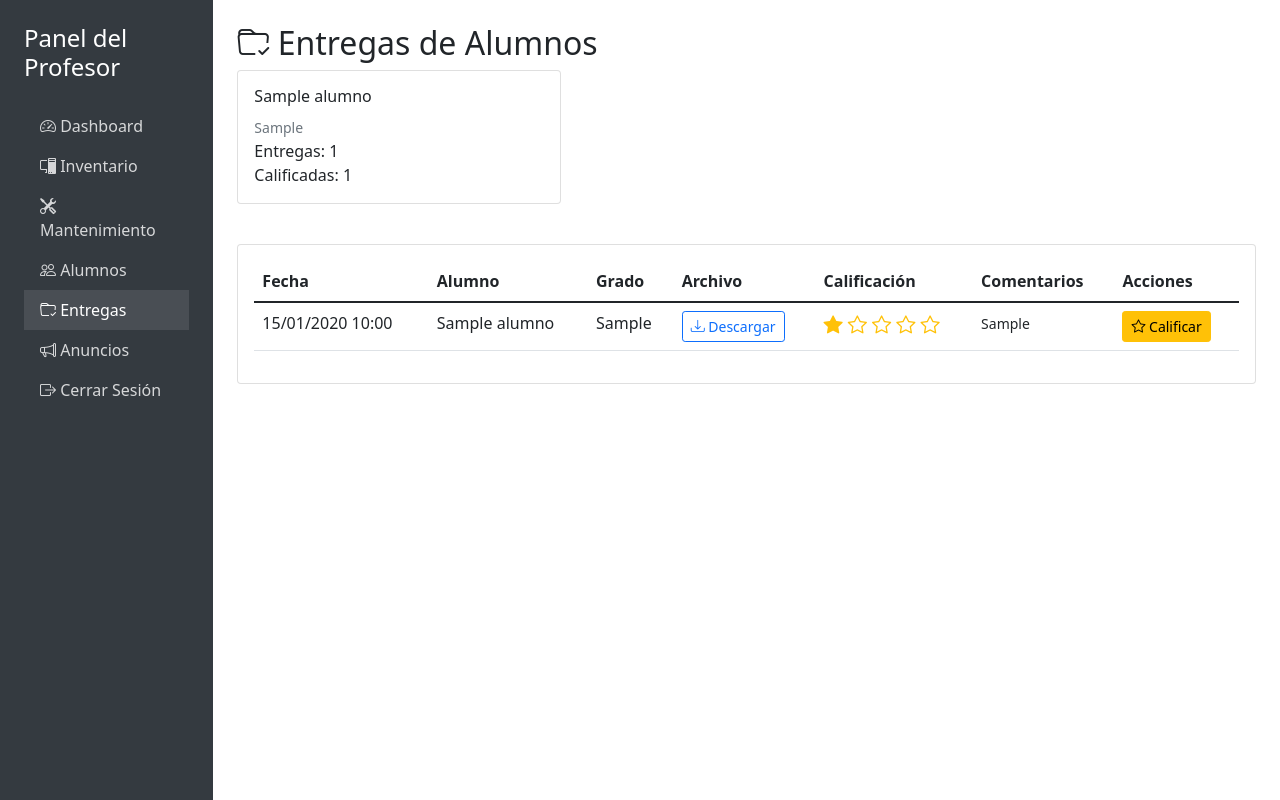
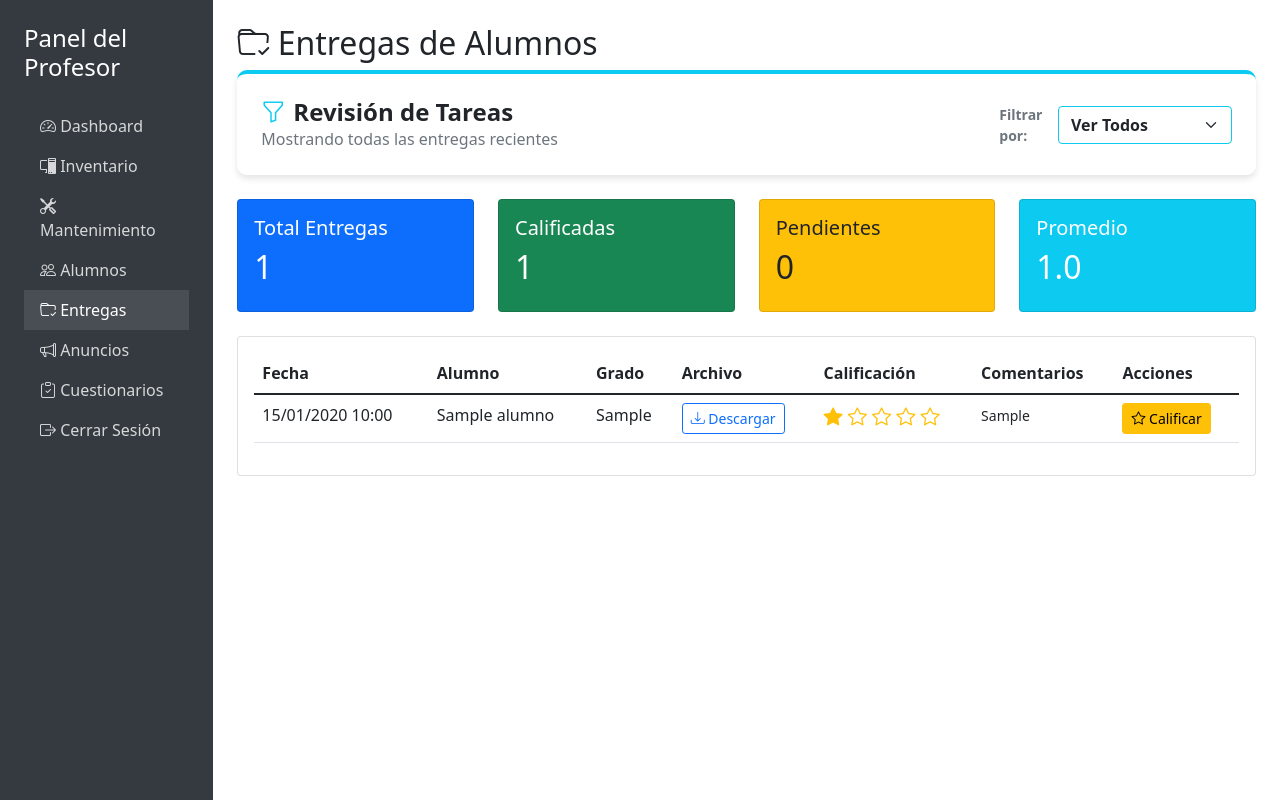
Before and after one commit to vicmvg/taller-computoV2, a Flask app: page /admin/alumnos/entregas in a window 1280 px wide. Run offline with Flask 3, Linux system fonts and the light colour scheme; the visitor is signed in with stand-in values (Sample User, id 1); tables that the repository leaves empty hold one stand-in row (values such as "Sample post").

Commit message:
filtro tareas

```diff
--- a/app.py
+++ b/app.py
@@ -1348,6 +1348,31 @@ def eliminar_plataforma(id):
     flash('Plataforma eliminada.', 'warning')
     return redirect(url_for('gestionar_plataformas'))
 
+# --- GESTIÓN DE ENTREGAS (CON FILTRO) ---
+
+@app.route('/admin/entregas')
+def gestionar_entregas():
+    if 'user' not in session or session.get('tipo_usuario') != 'profesor':
+        return redirect(url_for('login'))
+
+    # 1. Capturamos el filtro de la URL (Ej: ?grado=6A)
+    filtro = request.args.get('grado')
+
+    # 2. Iniciamos la consulta uniendo Entregas con Alumnos
+    # (Necesitamos 'join' para saber el grado del alumno que mandó la tarea)
+    query = EntregaAlumno.query.join(UsuarioAlumno)
+
+    # 3. Aplicamos el filtro si existe
+    if filtro and filtro != 'Todos':
+        query = query.filter(UsuarioAlumno.grado_grupo == filtro)
+
+    # 4. Ordenamos: Primero las más recientes
+    entregas = query.order_by(EntregaAlumno.fecha_entrega.desc()).all()
+
+    return render_template('admin/entregas.html',
+                         entregas=entregas,
+                         filtro_actual=filtro)
+
 # --- RUTA PARA SERVIR ARCHIVOS LOCALES (IMPORTANTE) ---
 # Esta ruta permite ver las imágenes si están guardadas en tu PC
 @app.route('/uploads/<filename>')
--- a/templates/admin/entregas_alumnos.html
+++ b/templates/admin/entregas_alumnos.html
@@ -22,6 +22,12 @@
         .star-rating {
             color: #ffc107;
             font-size: 1.2em;
+        }
+        .glass-card {
+            background: rgba(255, 255, 255, 0.9);
+            backdrop-filter: blur(10px);
+            border-radius: 10px;
+            box-shadow: 0 4px 6px rgba(0, 0, 0, 0.1);
         }
     </style>
 </head>
@@ -54,13 +60,18 @@
                             </a>
                         </li>
                         <li class="nav-item">
-                            <a class="nav-link active" href="{{ url_for('ver_entregas_alumnos') }}">
+                            <a class="nav-link active" href="{{ url_for('gestionar_entregas') }}">
                                 <i class="bi bi-folder-check"></i> Entregas
                             </a>
                         </li>
                         <li class="nav-item">
                             <a class="nav-link" href="{{ url_for('gestionar_anuncios') }}">
                                 <i class="bi bi-megaphone"></i> Anuncios
+                            </a>
+                        </li>
+                        <li class="nav-item">
+                            <a class="nav-link" href="{{ url_for('gestionar_cuestionarios') }}">
+                                <i class="bi bi-clipboard-check"></i> Cuestionarios
                             </a>
                         </li>
                         <li class="nav-item">
@@ -87,26 +98,83 @@
                     {% endif %}
                 {% endwith %}
 
-                <!-- Statistics by Student -->
+                <!-- Filtro por grado -->
+                <div class="glass-card mb-4 p-4 border-top border-4 border-info">
+                    <div class="d-flex justify-content-between align-items-center flex-wrap gap-3">
+                        <div>
+                            <h4 class="fw-bold mb-0 text-dark">
+                                <i class="bi bi-funnel me-2 text-info"></i>Revisión de Tareas
+                            </h4>
+                            <p class="text-muted mb-0">
+                                {% if filtro_actual and filtro_actual != 'Todos' %}
+                                    Mostrando solo: <strong>{{ filtro_actual }}</strong>
+                                {% else %}
+                                    Mostrando todas las entregas recientes
+                                {% endif %}
+                            </p>
+                        </div>
+
+                        <form action="{{ url_for('gestionar_entregas') }}" method="GET" class="d-flex align-items-center gap-2">
+                            <label class="fw-bold small text-muted">Filtrar por:</label>
+                            <select name="grado" class="form-select fw-bold border-info" onchange="this.form.submit()" style="min-width: 150px;">
+                                <option value="Todos">Ver Todos</option>
+                                {% for g in range(1, 7) %}
+                                    {% for l in ['A', 'B', 'C'] %}
+                                        <option value="{{ g }}{{ l }}" {% if filtro_actual == (g|string + l) %}selected{% endif %}>
+                                            {{ g }}° {{ l }}
+                                        </option>
+                                    {% endfor %}
+                                {% endfor %}
+                            </select>
+                        </form>
+                    </div>
+                </div>
+
+                <!-- Statistics -->
                 <div class="row mb-4">
-                    {% for nombre, entregas_alumno in entregas_por_alumno.items() %}
-                    <div class="col-md-4 mb-3">
-                        <div class="card">
+                    <div class="col-md-3">
+                        <div class="card bg-primary text-white">
                             <div class="card-body">
-                                <h6 class="card-title">{{ nombre }}</h6>
-                                <p class="card-text">
-                                    <small class="text-muted">{{ entregas_alumno[0].grado_grupo }}</small><br>
-                                    Entregas: {{ entregas_alumno|length }}<br>
-                                    {% set calificadas = entregas_alumno|selectattr('estrellas', 'gt', 0)|list %}
-                                    Calificadas: {{ calificadas|length }}
-                                </p>
+                                <h5 class="card-title">Total Entregas</h5>
+                                <h2>{{ entregas|length }}</h2>
                             </div>
                         </div>
                     </div>
-                    {% endfor %}
+                    <div class="col-md-3">
+                        <div class="card bg-success text-white">
+                            <div class="card-body">
+                                <h5 class="card-title">Calificadas</h5>
+                                <h2>{{ entregas|selectattr('estrellas', 'gt', 0)|list|length }}</h2>
+                            </div>
+                        </div>
+                    </div>
+                    <div class="col-md-3">
+                        <div class="card bg-warning text-dark">
+                            <div class="card-body">
+                                <h5 class="card-title">Pendientes</h5>
+                                <h2>{{ entregas|selectattr('estrellas', 'equalto', 0)|list|length }}</h2>
+                            </div>
+                        </div>
+                    </div>
+                    <div class="col-md-3">
+                        <div class="card bg-info text-white">
+                            <div class="card-body">
+                                <h5 class="card-title">Promedio</h5>
+                                <h2>
+                                    {% set calificadas = entregas|selectattr('estrellas', 'gt', 0)|list %}
+                                    {% if calificadas %}
+                                        {{ (calificadas|sum(attribute='estrellas') / calificadas|length)|round(1) }}
+                                    {% else %}
+                                        0
+                                    {% endif %}
+                                </h2>
+                            </div>
+                        </div>
+                    </div>
                 </div>
 
                 <!-- All Deliveries Table -->
+                {% if entregas %}
                 <div class="card">
                     <div class="card-body">
                         <div class="table-responsive">
@@ -156,7 +224,7 @@
                                         </td>
                                         <td>
                                             {% if entrega.comentarios %}
-                                            <small>{{ entrega.comentarios }}</small>
+                                            <small>{{ entrega.comentarios|truncate(30) }}</small>
                                             {% else %}
                                             <span class="text-muted">-</span>
                                             {% endif %}
@@ -182,6 +250,7 @@
                                                     <div class="modal-body">
                                                         <p>
                                                             <strong>Alumno:</strong> {{ entrega.nombre_alumno }}<br>
+                                                            <strong>Grado:</strong> {{ entrega.grado_grupo }}<br>
                                                             <strong>Fecha:</strong> {{ entrega.fecha_entrega.strftime('%d/%m/%Y') }}
                                                         </p>
                                                         <div class="mb-3">
@@ -220,10 +289,26 @@
                         </div>
                     </div>
                 </div>
+                {% else %}
+                <div class="alert alert-info">
+                    <i class="bi bi-info-circle"></i> No hay entregas para mostrar con el filtro actual.
+                </div>
+                {% endif %}
             </div>
         </div>
     </div>
 
     <script src="https://cdn.jsdelivr.net/npm/bootstrap@5.1.3/dist/js/bootstrap.bundle.min.js"></script>
+    <script>
+        // Auto-submit the filter form when selection changes
+        document.addEventListener('DOMContentLoaded', function() {
+            const select = document.querySelector('select[name="grado"]');
+            if (select) {
+                select.addEventListener('change', function() {
+                    this.form.submit();
+                });
+            }
+        });
+    </script>
 </body>
 </html>
```
